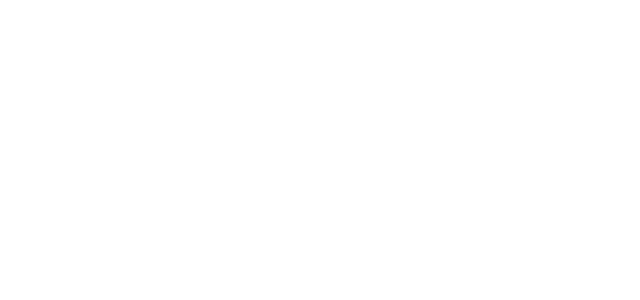
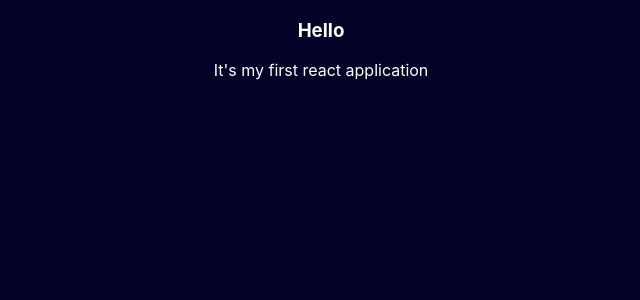
Before and after one commit to ReykoMe/react-learn, a React (Create React App) app in the folder mask/: page / in a window 1280 px wide. Shown: the top 300 px of the page, without its empty margins (319-959 px from the left). Built offline with nearby package versions, Linux system fonts and the light colour scheme.

Commit message:
Changed default content

```diff
--- a/mask/src/App.css
+++ b/mask/src/App.css
@@ -1,38 +1,5 @@
-.App {
+body {
   text-align: center;
+  background-color: #040327;
+  color: #ffffff;
 }
-
-.App-logo {
-  height: 40vmin;
-  pointer-events: none;
-}
-
-@media (prefers-reduced-motion: no-preference) {
-  .App-logo {
-    animation: App-logo-spin infinite 20s linear;
-  }
-}
-
-.App-header {
-  background-color: #282c34;
-  min-height: 100vh;
-  display: flex;
-  flex-direction: column;
-  align-items: center;
-  justify-content: center;
-  font-size: calc(10px + 2vmin);
-  color: white;
-}
-
-.App-link {
-  color: #61dafb;
-}
-
-@keyframes App-logo-spin {
-  from {
-    transform: rotate(0deg);
-  }
-  to {
-    transform: rotate(360deg);
-  }
-}
--- a/mask/src/App.js
+++ b/mask/src/App.js
@@ -1,11 +1,11 @@
 import React from 'react';
-import logo from './logo.svg';
 import './App.css';
 
 function App() {
   return (
     <div className="App">
-
+      <h3>Hello</h3>
+        <p>It's my first react application</p>
     </div>
   );
 }
```
